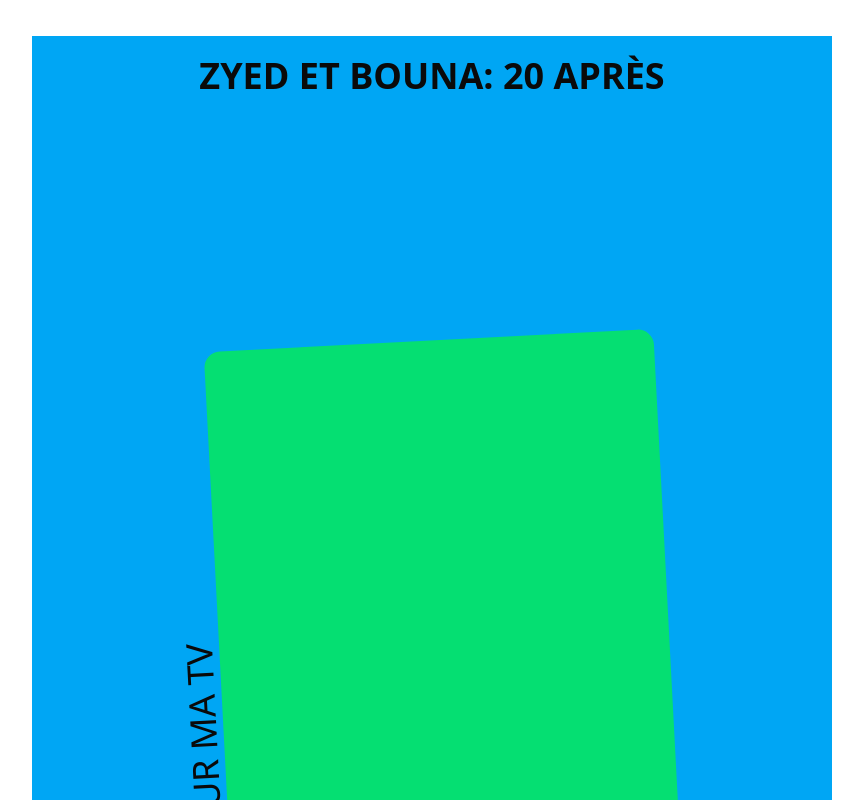
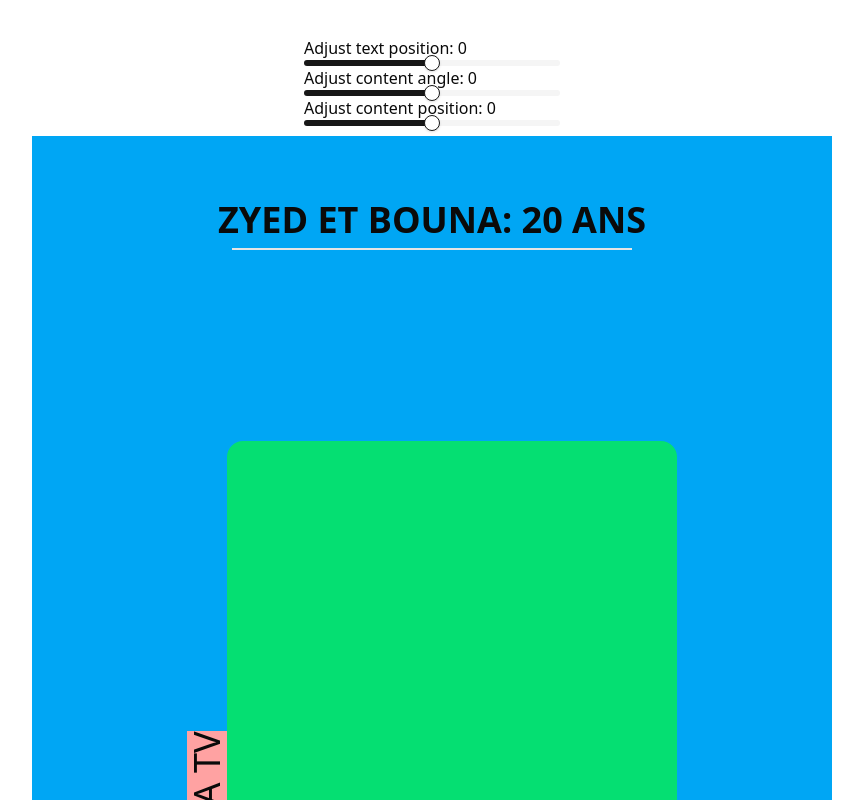
Before and after one commit to theaupoulat/medusa_slideshow, a React (Vite) app: page / in a window 1280 px wide. Shown: the top 800 px of the page, without its empty margins (208-1071 px from the left). Built offline with nearby package versions, Linux system fonts and the light colour scheme.

Commit message:
feat: customize screenshot and text position

```diff
--- a/package.json
+++ b/package.json
@@ -10,6 +10,7 @@
     "preview": "vite preview"
   },
   "dependencies": {
+    "@radix-ui/react-slider": "^1.3.6",
     "@tailwindcss/vite": "^4.1.17",
     "class-variance-authority": "^0.7.1",
     "clsx": "^2.1.1",
--- a/src/App.tsx
+++ b/src/App.tsx
@@ -1,22 +1,62 @@
 import { useState } from "react";
 import "./App.css";
+import { Slider } from "./components/ui/slider";
 
 function App() {
   const [textPosition, setTextPosition] = useState(0);
+  const [contentAngle, setContentAngle] = useState(0);
+  const [contentPosition, setContentPosition] = useState(0);
   return (
-    <div className="p-9">
+    <div className="p-9 flex flex-col items-center gap-2.5">
+      <div id="slider-content" className="w-3xs">
+        <span> Adjust text position: {textPosition} </span>
+        <Slider
+          min={-100}
+          max={100}
+          defaultValue={[0]}
+          onValueChange={(e) => setTextPosition(e[0])}
+        />
+
+        <span> Adjust content angle: {contentAngle} </span>
+        <Slider
+          min={-100}
+          max={100}
+          defaultValue={[0]}
+          onValueChange={(e) => setContentAngle(e[0])}
+        />
+
+        <span> Adjust content position: {contentPosition} </span>
+        <Slider
+          min={-100}
+          max={100}
+          defaultValue={[0]}
+          onValueChange={(e) => setContentPosition(e[0])}
+        />
+      </div>
       <div
         id="slide"
-        className="m-auto w-[800px] h-[1000px] bg-sky-500 flex flex-col items-center justify-between pt-5 "
+        className="overflow-clip m-auto w-[800px] h-[1000px] bg-sky-500 flex flex-col items-center justify-between pt-5 "
       >
-        <div id="title" className="uppercase text-4xl font-semibold">
-          zyed et bouna: 20 après
+        <div id="title-content" className="flex flex-col items-center gap-2">
+          <div id="text" className="uppercase text-4xl font-semibold mt-11">
+            zyed et bouna: 20 ans
+          </div>
+          <div id="line" className="border-b-2 w-[400px]"></div>
         </div>
         <div
           id="content"
-          className=" flex flex-col items-center transform -rotate-93"
+          className=" flex flex-col items-center"
+          style={{
+            transform: `rotate(${-90 - contentAngle}deg) translateY(${contentPosition}px)`,
+          }}
         >
-          <div id="media_name" className="uppercase text-4xl">
+          <div
+            id="media_name"
+            className="uppercase text-4xl bg-red-300"
+            style={{
+              transform: `translateX(${textPosition}px)`,
+            }}
+          >
             a la tv sur ma tv
           </div>
           <div
--- /dev/null
+++ b/src/components/ui/slider.tsx
@@ -0,0 +1,61 @@
+import * as React from "react"
+import * as SliderPrimitive from "@radix-ui/react-slider"
+
+import { cn } from "@/lib/utils"
+
+function Slider({
+  className,
+  defaultValue,
+  value,
+  min = 0,
+  max = 100,
+  ...props
+}: React.ComponentProps<typeof SliderPrimitive.Root>) {
+  const _values = React.useMemo(
+    () =>
+      Array.isArray(value)
+        ? value
+        : Array.isArray(defaultValue)
+          ? defaultValue
+          : [min, max],
+    [value, defaultValue, min, max]
+  )
+
+  return (
+    <SliderPrimitive.Root
+      data-slot="slider"
+      defaultValue={defaultValue}
+      value={value}
+      min={min}
+      max={max}
+      className={cn(
+        "relative flex w-full touch-none items-center select-none data-[disabled]:opacity-50 data-[orientation=vertical]:h-full data-[orientation=vertical]:min-h-44 data-[orientation=vertical]:w-auto data-[orientation=vertical]:flex-col",
+        className
+      )}
+      {...props}
+    >
+      <SliderPrimitive.Track
+        data-slot="slider-track"
+        className={cn(
+          "bg-muted relative grow overflow-hidden rounded-full data-[orientation=horizontal]:h-1.5 data-[orientation=horizontal]:w-full data-[orientation=vertical]:h-full data-[orientation=vertical]:w-1.5"
+        )}
+      >
+        <SliderPrimitive.Range
+          data-slot="slider-range"
+          className={cn(
+            "bg-primary absolute data-[orientation=horizontal]:h-full data-[orientation=vertical]:w-full"
+          )}
+        />
+      </SliderPrimitive.Track>
+      {Array.from({ length: _values.length }, (_, index) => (
+        <SliderPrimitive.Thumb
+          data-slot="slider-thumb"
+          key={index}
+          className="border-primary ring-ring/50 block size-4 shrink-0 rounded-full border bg-white shadow-sm transition-[color,box-shadow] hover:ring-4 focus-visible:ring-4 focus-visible:outline-hidden disabled:pointer-events-none disabled:opacity-50"
+        />
+      ))}
+    </SliderPrimitive.Root>
+  )
+}
+
+export { Slider }
```
Also changed, not shown: 1 other file (tests, documents, lock files or other folders).
